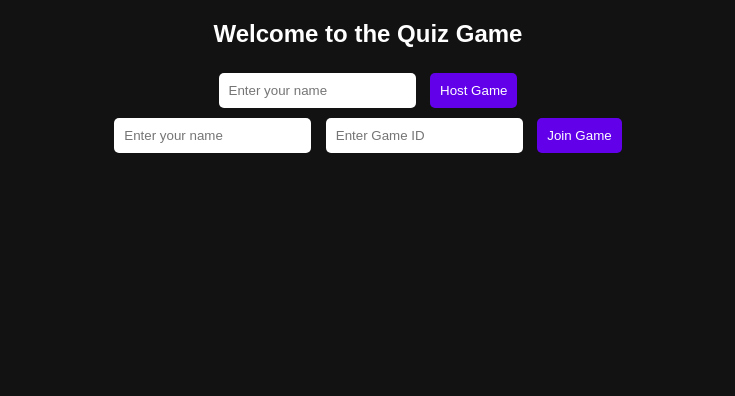
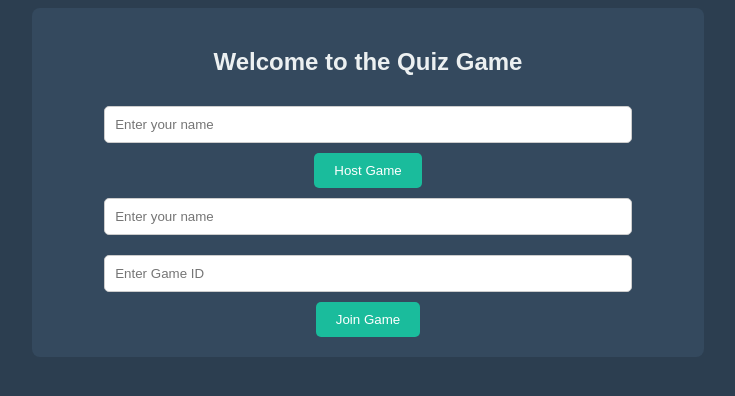
Before and after one commit to fdodinuth/nam-gam, a Flask app: template templates/index.html in a window 1280 px wide. Shown: the top 396 px of the page, without its empty margins (272-1007 px from the left). Run offline with Flask 2, Linux system fonts and the light colour scheme; the template is opened without the code that fills it, so the values that code supplies are empty.

Commit message:
Update style.css

```diff
--- a/static/css/style.css
+++ b/static/css/style.css
@@ -1,42 +1,39 @@
-body {
-    background-color: #121212;
+body.dark-theme {
+    background-color: #2c3e50;
     color: white;
-    font-family: 'Arial', sans-serif;
-    text-align: center;
+    font-family: Arial, sans-serif;
 }
 
-input[type="text"], button {
-    padding: 10px;
-    margin: 5px;
-    border: none;
-    border-radius: 5px;
+.container {
+    width: 50%;
+    margin: 0 auto;
+    padding: 20px;
+    text-align: center;
+    background-color: #34495e;
+    border-radius: 8px;
 }
 
 button {
-    background-color: #6200ea;
+    padding: 10px 20px;
+    background-color: #1abc9c;
+    border: none;
+    border-radius: 5px;
     color: white;
     cursor: pointer;
 }
 
 button:hover {
-    background-color: #3700b3;
+    background-color: #16a085;
 }
 
-table {
+input[type="text"] {
+    padding: 10px;
+    margin: 10px;
+    border-radius: 5px;
+    border: 1px solid #ccc;
     width: 80%;
-    margin: auto;
-    border-collapse: collapse;
 }
 
-table, th, td {
-    border: 1px solid #444;
+h2, h3 {
+    color: #ecf0f1;
 }
-
-th, td {
-    padding: 15px;
-    text-align: left;
-}
-
-th {
-    background-color: #6200ea;
-}
```
